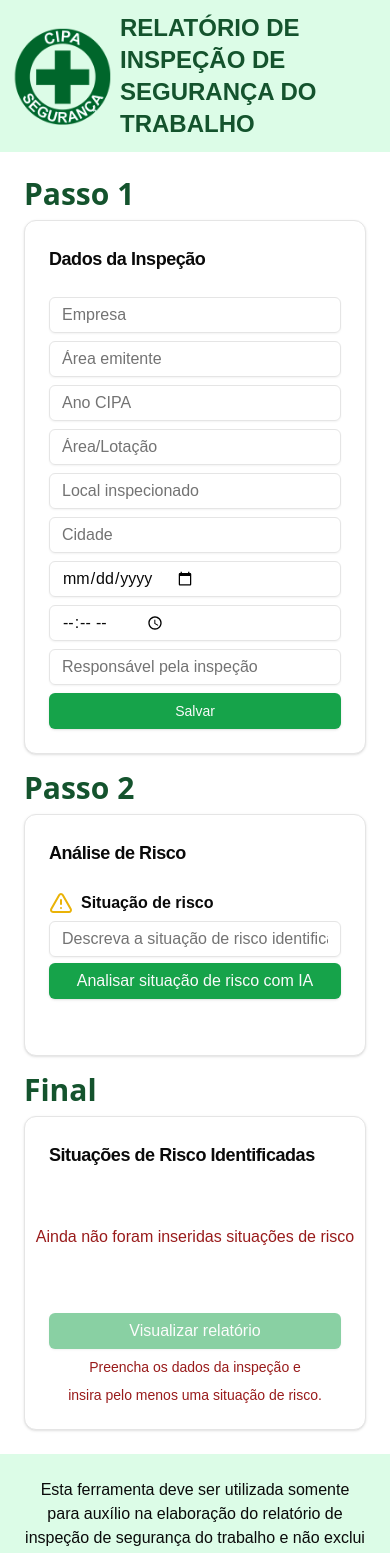
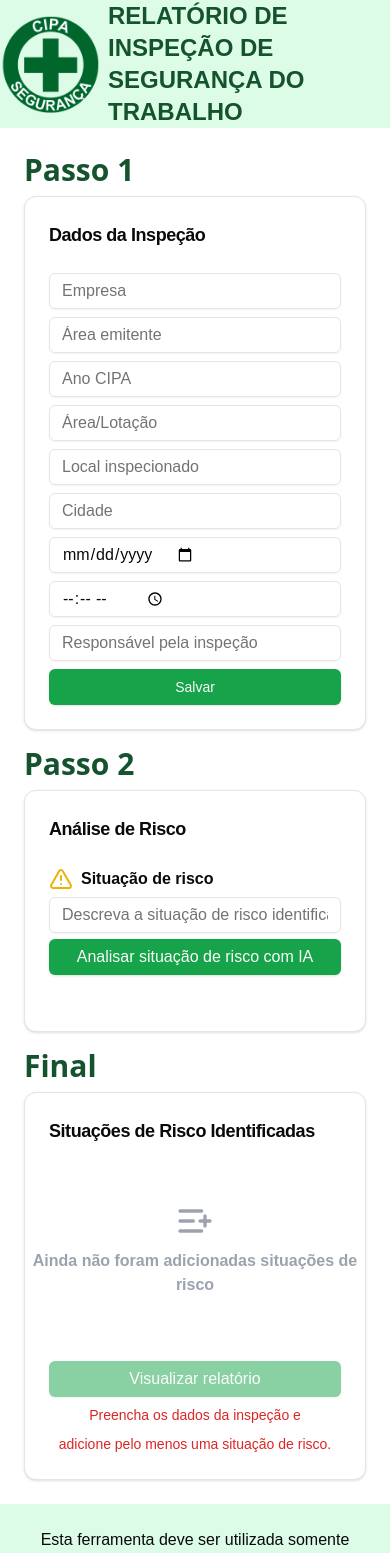
Before and after one commit to ricardoabicalhob/segurancanotrabalho, a Next.js app: page / in a window 390 px wide. Shown: the top 1553 px of the page. Built offline with nearby package versions, Linux system fonts and the light colour scheme.

Commit message:
melhoras na responsividade da pagina

```diff
--- a/src/app/CardListRisk/_components/card-list-risk.tsx
+++ b/src/app/CardListRisk/_components/card-list-risk.tsx
@@ -6,7 +6,7 @@ import { Accordion, AccordionContent } from "@/components/ui/accordion";
 import { AccordionItem, AccordionTrigger } from "@radix-ui/react-accordion";
 import { Separator } from "@/components/ui/separator";
 import { Button } from "@/components/ui/button";
-import { Dot, X } from "lucide-react";
+import { Dot, ListPlus, X } from "lucide-react";
 import Image from "next/image";
 import { inspectionInformations } from "@/lib/pdf-generate";
 
@@ -28,7 +28,7 @@ export default function CardListRisk({ onRemoveRiskOfList, listRisks , inspectio
         statusReadyReport
         ?
         (
-        <Card className={`${statusReadyReport ? 'mx-auto max-w-[960px]': 'min-w-[900px]'}`}>
+        <Card className={`${statusReadyReport ? 'mx-auto max-w-[480px]': 'min-w-[480px] p-3'}`}>
             <CardHeader>
                 <CardTitle className="text-lg">Situações de Risco Identificadas</CardTitle>
             </CardHeader>
@@ -37,11 +37,11 @@ export default function CardListRisk({ onRemoveRiskOfList, listRisks , inspectio
                     listRisks
                     ?
                     listRisks.map((item, index)=>(
-                        <AccordionItem key={index} value={index.toString()} className={`my-6`}>
-                            <div className="flex flex-row justify-between">
+                        <AccordionItem key={index} value={index.toString()} className={`my-3`}>
+                            <div className={`flex flex-row justify-between items-center bg-green-100 p-2 rounded-md`}>
                                 <AccordionTrigger className="font-bold text-left max-w-[90%] text-base md:text-sm">{`${index + 1}. ${item.risco}`}</AccordionTrigger>
                                 {/* <ChevronDown/> */}
-                                <X className="w-4 h-4 text-red-600 font-bold " onClick={()=>onRemoveRiskOfList(index)} />
+                                <X className="w-5 h-5 text-red-600 font-bold " onClick={()=>onRemoveRiskOfList(index)} />
                             </div>
                             <AccordionContent>
                                 <p className="font-bold ml-4 my-4 text-base md:text-sm">Fotos</p>
@@ -76,23 +76,26 @@ export default function CardListRisk({ onRemoveRiskOfList, listRisks , inspectio
             </Accordion>
 
             {
-                !listRisks.length && <p className="text-center mb-16 text-red-800">Ainda não foram inseridas situações de risco</p>
+                !listRisks.length &&    <div className="flex flex-col items-center gap-2">
+                                            <ListPlus className="text-gray-400 w-10 h-10"/>
+                                            <p className="text-center font-bold mb-16 text-gray-400">Ainda não foram adicionadas situações de risco</p>
+                                        </div>
             }
 
 
             <CardFooter className="flex flex-col gap-2">
                 {/* <Button className="bg-green-600 hover:bg-green-400 text-base md:text-sm select-none" onClick={()=> generatePdf(listRisks, inspectionInformations)} >Gerar PDF</Button>                 */}
                 <Button disabled={inspectionInformations === undefined ? true : false} className="bg-green-600 hover:bg-green-400 w-full text-base md:text-sm select-none" onClick={()=> {onReadyReport()}} >Visualizar relatório</Button>
-                {!inspectionInformations && <p className="text-sm text-red-800">{`Preencha os dados da inspeção ${listRisks.length ? '' : ' e'}`}</p>}
-                {!listRisks.length && <p className="text-sm text-red-800">{`${!inspectionInformations ? 'i' : 'I'}nsira pelo menos uma situação de risco.`}</p>}
+                {!inspectionInformations && <p className="text-[14px] text-red-600">{`Preencha os dados da inspeção ${listRisks.length ? '' : ' e'}`}</p>}
+                {!listRisks.length && <p className="text-[14px] text-red-600">{`${!inspectionInformations ? 'a' : 'A'}dicione pelo menos uma situação de risco.`}</p>}
             </CardFooter>
         </Card>
         )
         :
         (
             <div key={'containerPrincipal'} className='w-svw h-svh flex flex-col items-center'>
-                <div key={'containerSubprincipal'} className="max-w-[960px]">
-                    <table className="border-2 table-auto w-[98%] bg-slate-50">
+                <div key={'containerSubprincipal'} className="max-w-[960px] px-4">
+                    <table className="border-2 table-auto bg-slate-50 w-full">
                         <tr className="border-2 w-full">
                             <td className="border-2 pl-2">{`Empresa: ${inspectionInformations.empresa}`}</td>
                             <td className="border-2 pl-2">{`Data: ${inspectionInformations.data.toLocaleDateString('pt-BR', {timeZone: 'america/Sao_Paulo', hour12: false})}`}</td>
@@ -110,7 +113,7 @@ export default function CardListRisk({ onRemoveRiskOfList, listRisks , inspectio
                         segurança do(s) funcionário(s) e/ou equipamento(s) no local de trabalho e terceiros.</p>
                 </div>
                 {
-                    <div key={'containerAnalises'} className="flex flex-col gap-2 p-6 w-[940px]">
+                    <div key={'containerAnalises'} className="flex flex-col gap-2 p-6 w-full max-w-[960px] sm:w-full md:max-w-[960px]">
                         {
                             listRisks
                             &&
@@ -127,7 +130,7 @@ export default function CardListRisk({ onRemoveRiskOfList, listRisks , inspectio
                                     <div className='flex flex-row items-center justify-center flex-wrap p-6 gap-4 border-2 rounded-md'>
                                         {
                                             risk.images?.map(( image, index ) => (
-                                                <Image key={index} alt="" className="w-[270px] h-[202px] mt-1 mb-1" src={image} width={150} height={90}/>
+                                                <Image key={index} alt="" className="w-[330px] h-[247px] mt-1 mb-1" src={image} width={150} height={90}/>
                                             ))
                                         }
                                         {
--- a/src/app/page.tsx
+++ b/src/app/page.tsx
@@ -52,10 +52,11 @@ export default function Home() {
 
 
     return(
-        <div className="h-screen max-w-full flex flex-col">
-            <nav className={`sm:p-6 text-green-900 font-bold text-2xl grid grid-flow-col ${readyReport ? 'w-screen p-3' : 'w-[960px] self-center h-svh flex flex-row justify-center'} gap-2 bg-green-100`}>
+        <body className="h-screen w-screen flex flex-col">
+
+            <nav className={`bg-green-100 text-green-900 font-bold text-2xl grid grid-flow-col gap-2 ${readyReport ? '' : 'max-w-[960px] w-full self-center p-6'}`}>
                 <Image className="self-center" alt="" src={require('../lib/imagens/logo-cipa-2.png')} width={100} height={100}/>
-                <p className="self-center justify-self-start">RELATÓRIO DE INSPEÇÃO DE SEGURANÇA DO TRABALHO</p>
+                <p className="self-center justify-self-start w-full">RELATÓRIO DE INSPEÇÃO DE SEGURANÇA DO TRABALHO</p>
             </nav>
 
             <main className={`grid grid-cols-1 sm:grid-cols-2 ${readyReport ? 'lg:grid-cols-3 px-6' : 'lg:grid-cols-1 max-w-[960px]'}  gap-4 pt-6`}>
@@ -97,6 +98,6 @@ export default function Home() {
                                     <p className={`mx-auto max-w-md md:max-w-full my-auto text-center text-base md:text-sm`}>Esta ferramenta deve ser utilizada somente para auxílio na elaboração do relatório de inspeção de segurança do trabalho e não exclui a necessidade de avaliação de um profissional. As análises geradas por IA podem ser imprecisas.</p>
                                 </footer>
             }
-        </div>
+        </body>
    )
 }
--- a/src/lib/generate-ai.tsx
+++ b/src/lib/generate-ai.tsx
@@ -5,7 +5,7 @@ import { GoogleGenerativeAI } from "@google/generative-ai";
 export async function GenerateAI( req :string) {
 
     const apiKey = process.env.NEXT_PUBLIC_GEMINI_API_KEY
-    const genAI = new GoogleGenerativeAI('AIzaSyDX7kYegZH-DhtbM8k-s5K7CJ7eu9RfyYY')
+    const genAI = new GoogleGenerativeAI('AIzaSyB_ZCRzKLE12uXQRCwJWgRTd4B4L40Fkhs')
 
 
     try {
```
